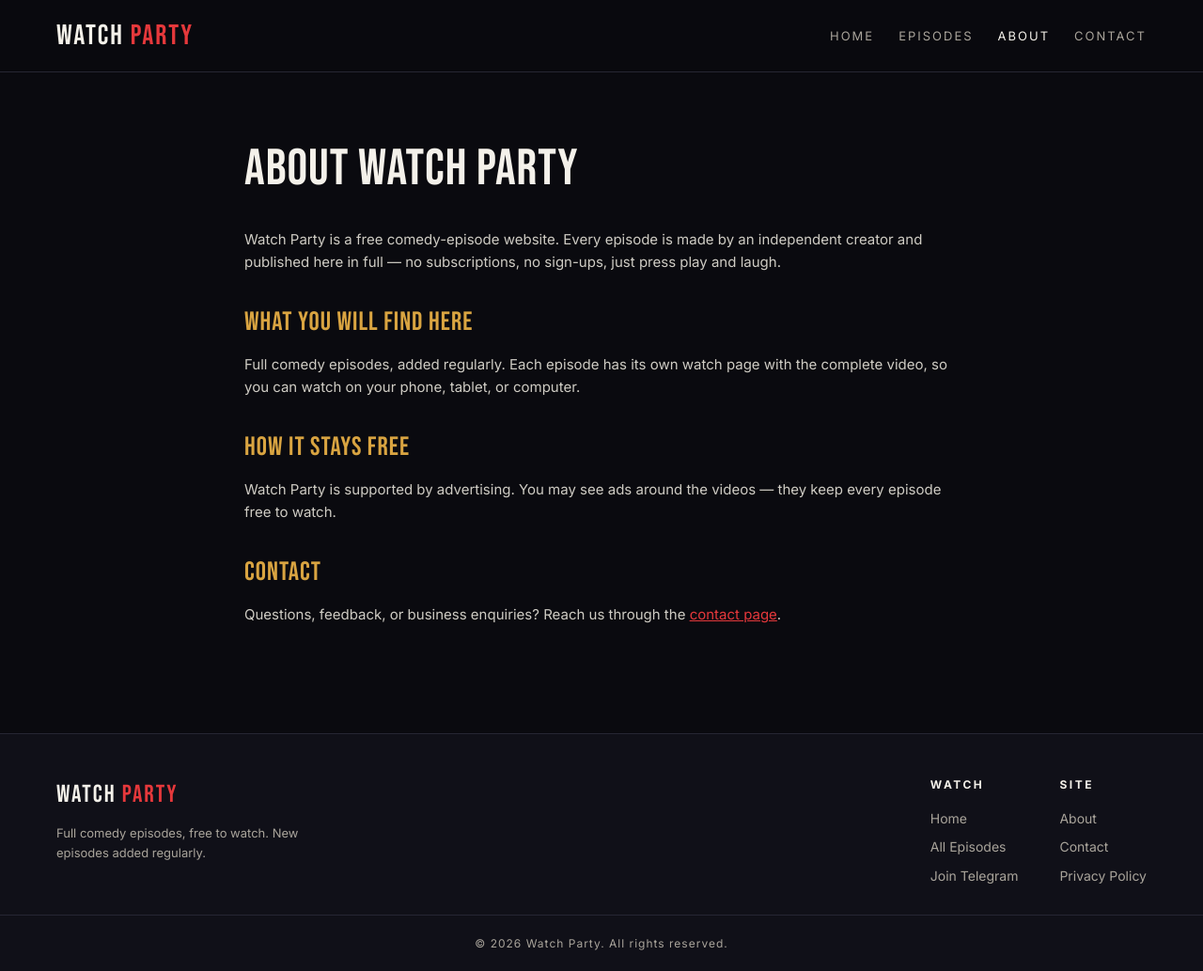
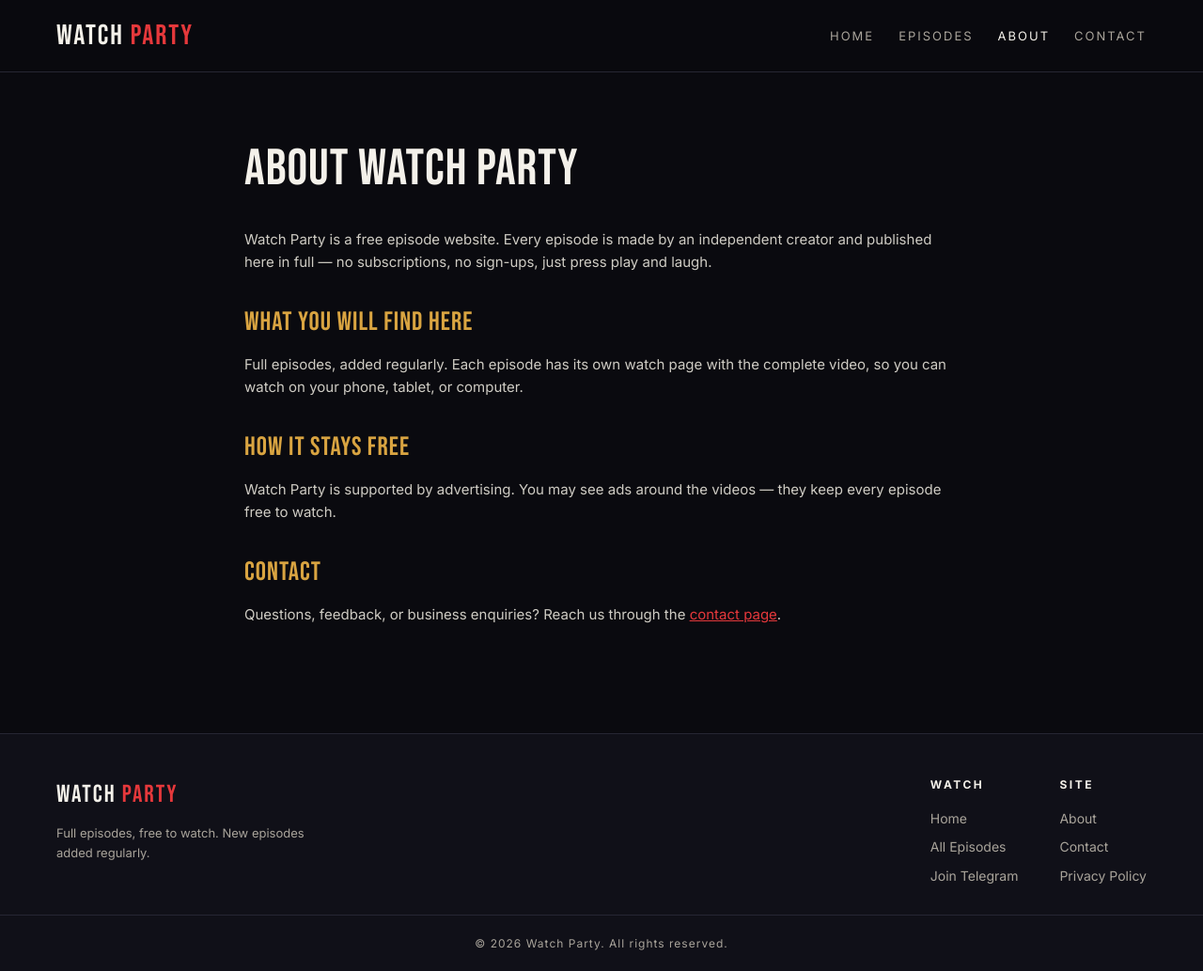
Before and after one commit to redwhitereacts-arch/watch-party-site, a plain HTML site: page about.html in a window 1280 px wide. Shown: the whole page at 94% size. Drawn offline with Linux system fonts and the light colour scheme.

Commit message:
Remove comedy wording from about.html.

```diff
--- a/about.html
+++ b/about.html
@@ -4,7 +4,7 @@
 <meta charset="UTF-8">
 <meta name="viewport" content="width=device-width, initial-scale=1.0">
 <title>About — Watch Party</title>
-<meta name="description" content="About Watch Party — watch full comedy episodes, free.">
+<meta name="description" content="About Watch Party — watch full episodes, free.">
 <link rel="preconnect" href="https://fonts.googleapis.com">
 <link rel="preconnect" href="https://fonts.gstatic.com" crossorigin>
 <link href="https://fonts.googleapis.com/css2?family=Bebas+Neue&family=Inter:wght@400;500;600;700&display=swap" rel="stylesheet">
@@ -25,9 +25,9 @@
 <main>
   <div class="page">
     <h1>About Watch Party</h1>
-    <p>Watch Party is a free comedy-episode website. Every episode is made by an independent creator and published here in full — no subscriptions, no sign-ups, just press play and laugh.</p>
+    <p>Watch Party is a free episode website. Every episode is made by an independent creator and published here in full — no subscriptions, no sign-ups, just press play and laugh.</p>
     <h2>What you will find here</h2>
-    <p>Full comedy episodes, added regularly. Each episode has its own watch page with the complete video, so you can watch on your phone, tablet, or computer.</p>
+    <p>Full episodes, added regularly. Each episode has its own watch page with the complete video, so you can watch on your phone, tablet, or computer.</p>
     <h2>How it stays free</h2>
     <p>Watch Party is supported by advertising. You may see ads around the videos — they keep every episode free to watch.</p>
     <h2>Contact</h2>
@@ -38,7 +38,7 @@
   <div class="f-wrap">
     <div class="f-brand">
       <a class="logo" href="index.html">Watch <b>Party</b></a>
-      <p>Full comedy episodes, free to watch. New episodes added regularly.</p>
+      <p>Full episodes, free to watch. New episodes added regularly.</p>
     </div>
     <div class="f-links">
       <div>
```
